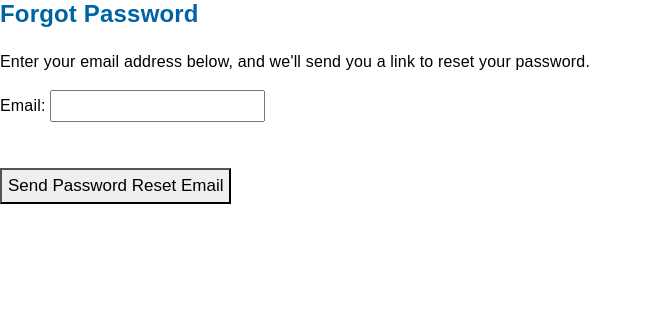
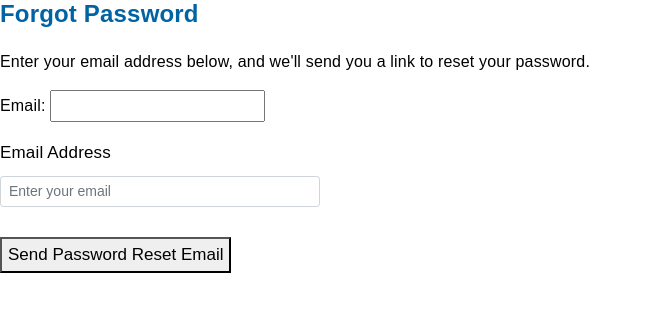
Before and after one commit to Christian-Hummel/IMC-AFS-Group1, a Django app: page /password_reset/ in a window 1280 px wide. Shown: the top 312 px of the page, without its empty margins (0-652 px from the left). Run offline with Django 4.2, Linux system fonts and the light colour scheme.

Commit message:
reinstated input field for email address

```diff
--- a/templates/registration/password_reset_form.html
+++ b/templates/registration/password_reset_form.html
@@ -30,6 +30,8 @@
 {% endif %}
 
         {{ form.as_p }}
+        <label for="email" class="form-label">Email Address</label>
+        <input type="email" name="email" class="form-control form-control-sm w-25" id="email" required placeholder="Enter your email">
         <br>
         <button type="submit">Send Password Reset Email</button>
     </form>
```
